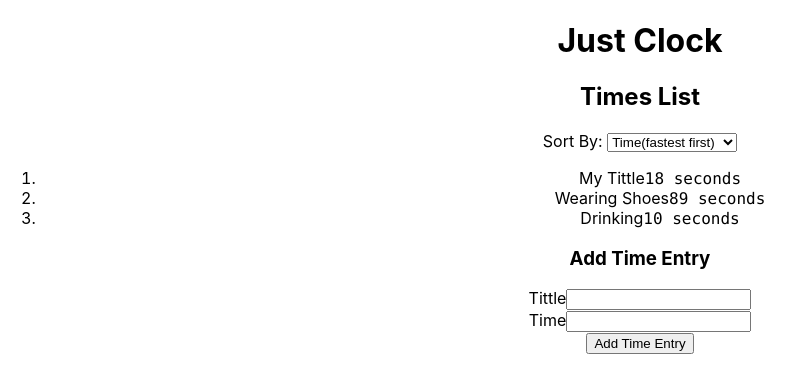
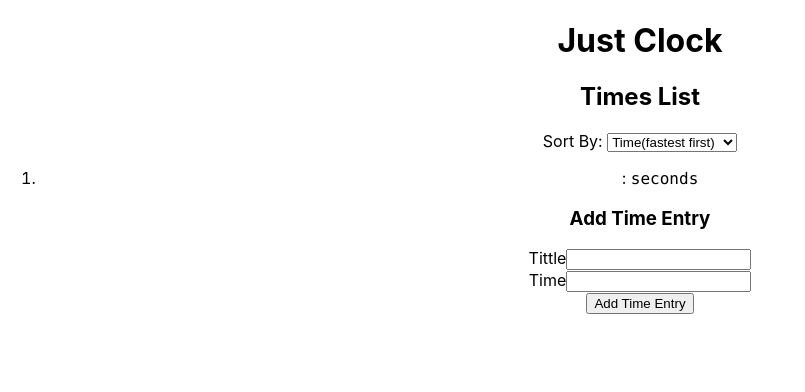
Before and after one commit to priya-0002/firebase_project, a React (Create React App) app: page / in a window 1280 px wide. Shown: the top 392 px of the page, without its empty margins (0-805 px from the left). Built offline with nearby package versions, Linux system fonts and the light colour scheme; no server answers; the database is empty.

Commit message:
first commit

```diff
--- a/src/components/timelist/Timelist.js
+++ b/src/components/timelist/Timelist.js
@@ -4,7 +4,7 @@ import firebase from "firebase";
 import { db } from "../../firebase";
 
 const Timelist = () => {
-    const[times,setTimes]=useState({})
+    const[times,setTimes]=useState([{}])
 
     useEffect(() => {
 
@@ -19,6 +19,8 @@ const Timelist = () => {
                 console.log(newTimes)
                 setTimes(newTimes)
 
+
+
             });
         });
 
@@ -28,6 +30,7 @@ const Timelist = () => {
 
 
     }, [])
+
 
 
 
@@ -44,34 +47,15 @@ const Timelist = () => {
         <option>Tittle(z-a)</option>
           </select>
         </div>
+        <ol>
+        <li key={times[0].id}>
+            {times[0].title}   {''} : {''}
+            <code>{times[0].time_seconds} seconds</code>
 
-        <ol>
-            <li>
-                <div className="time-entry">
-                    My Tittle
-                    <code className="time-entry">18 seconds</code>
-                </div>
-
-            </li>
+        </li>
+        </ol>
 
 
-            <li>
-                <div className="time-entry">
-                    Wearing Shoes
-                    <code className="time-entry">89 seconds</code>
-                </div>
-
-            </li>
-
-
-            <li>
-                <div className="time-entry">
-                    Drinking
-                    <code className="time-entry">10 seconds</code>
-                </div>
-
-            </li>
-        </ol>
         </div>
     )
 }
```
